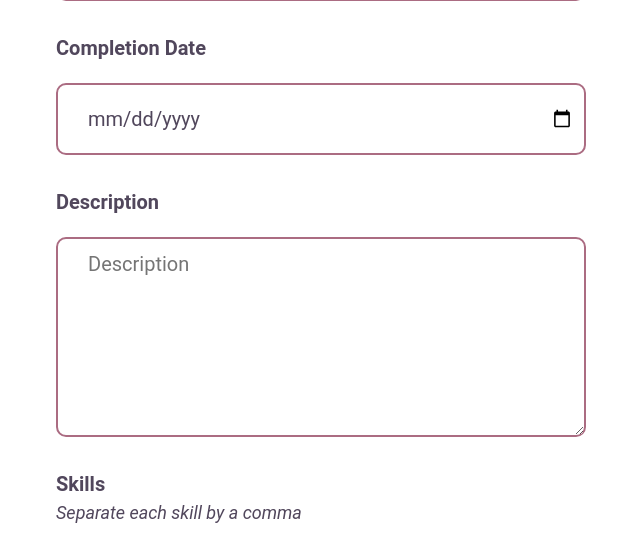
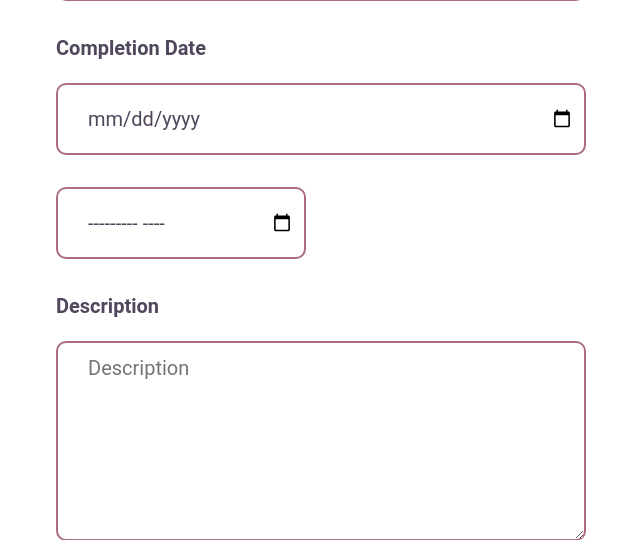
Before and after one commit to asherorr/portfolio_with_sqlalchemy, a Flask app: page /projects/new in a window 1280 px wide. Shown: the part 435-975 px from the top of the page, without its empty margins (319-959 px from the left). Run offline with Flask 2, Linux system fonts and the light colour scheme; data comes from the database, SQL or seed files in the repository.

```diff
--- a/templates/add_project.html
+++ b/templates/add_project.html
@@ -10,7 +10,7 @@
                 <input type="text" name="title" id="title" placeholder="Project Name" required>
                 <label for="date">Completion Date</label>
                 <input type="date" name="date" id="date" required>
-                <!-- <input type="month" name="date" id="date" placeholder="Year/Month/Day" required> -->
+                <input type="month" name="date" id="date" placeholder="Year/Month/Day" required>
                 <label for="description">Description</label>
                 <textarea name="desc" id="description" cols="30" rows="20" placeholder="Description" required></textarea>
                 <label for="skills-list" id="skills-label">Skills</label>
```
